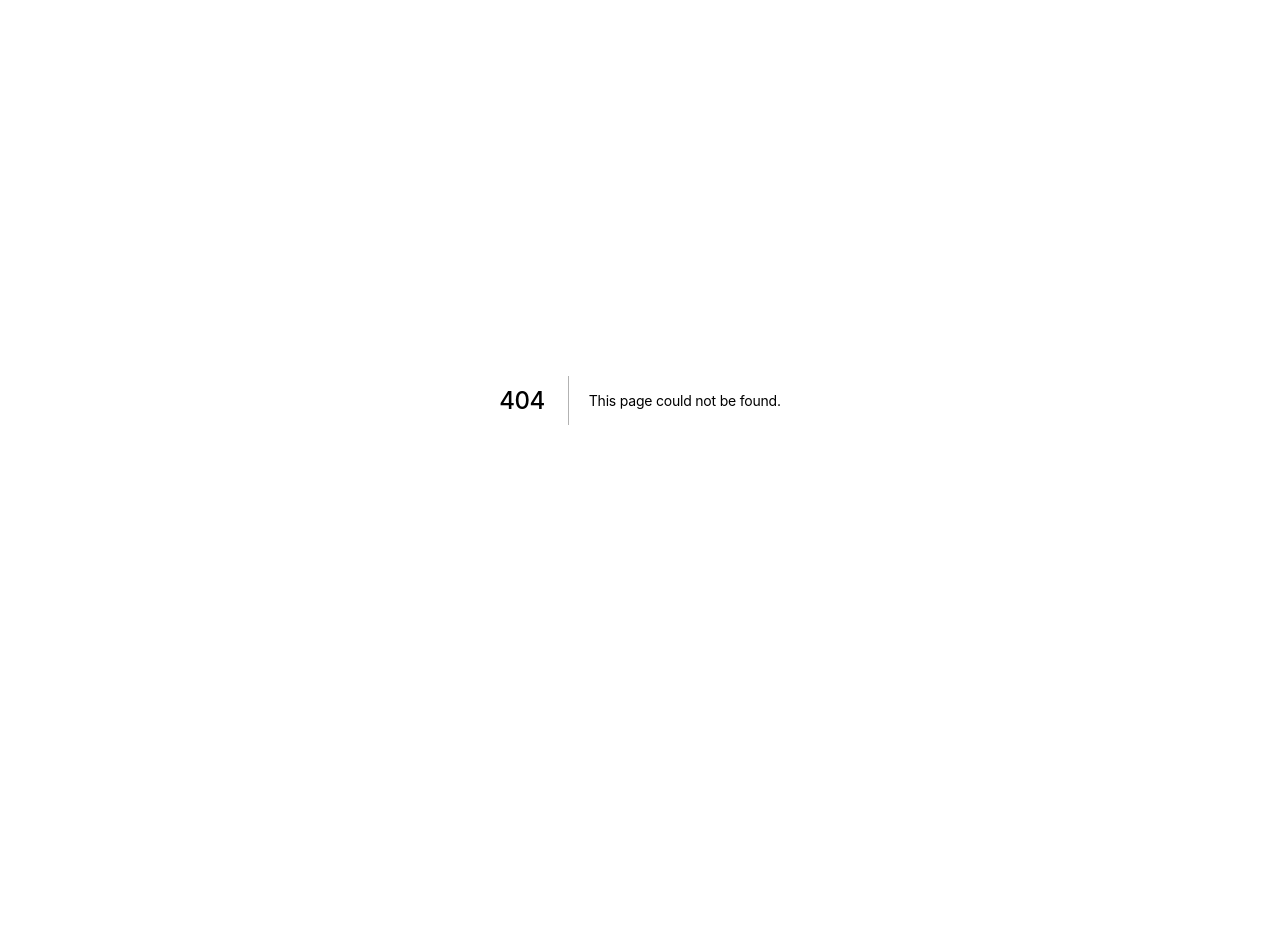
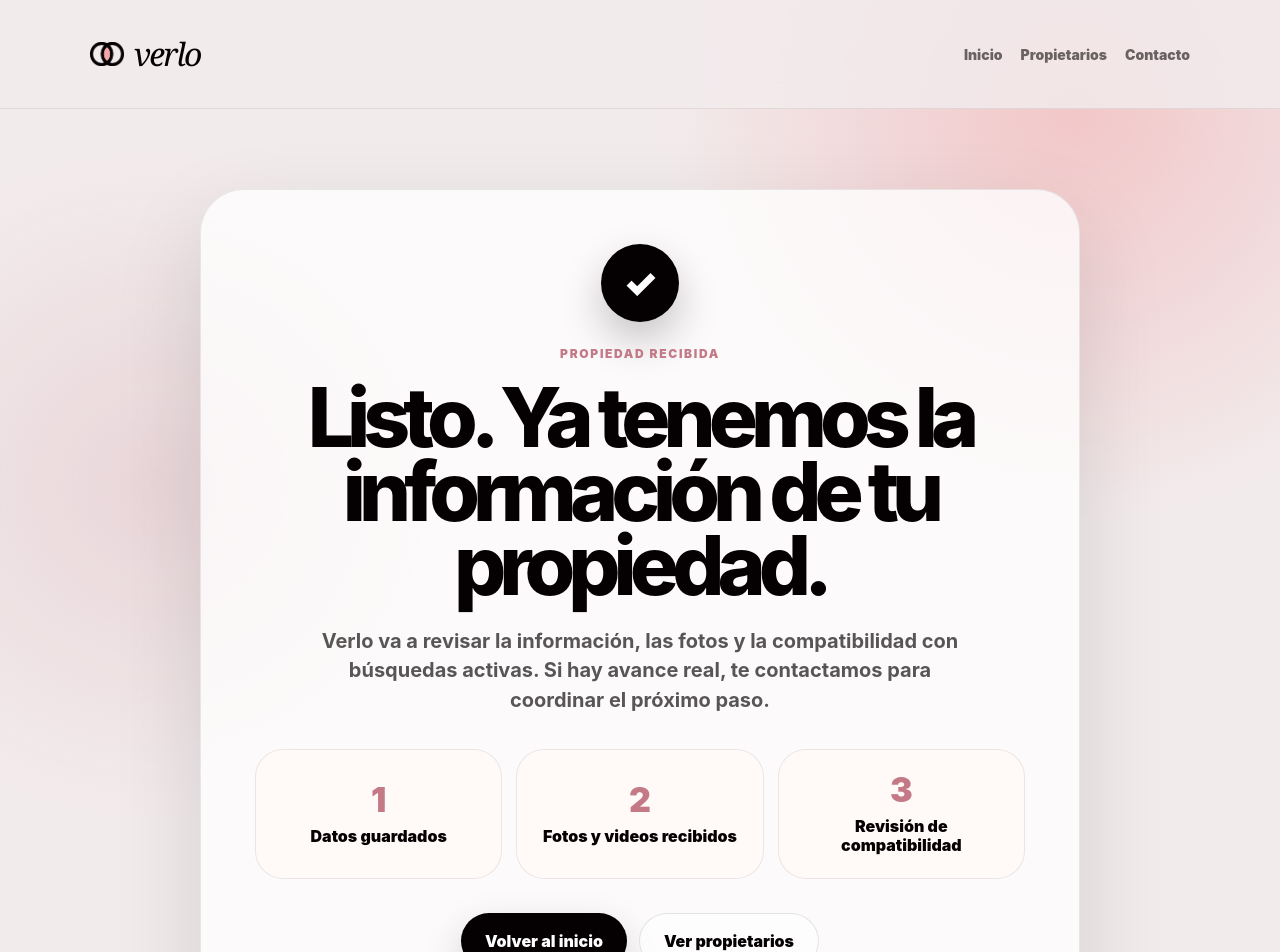
Before and after one commit to rentverlo-dotcom/verlo, a Next.js app: page /owner/completar/1/success in a window 1280 px wide. Before the commit this address had no page. Shown: the top 952 px of the page. Before the commit the page ends 800 px from the top, so only its background shows below. Built offline with nearby package versions, Linux system fonts and the light colour scheme.

Commit message:
Create page.tsx

```diff
--- /dev/null
+++ b/app/owner/completar/[token]/success/page.tsx
@@ -0,0 +1,310 @@
+import Link from "next/link"
+import VerloBrand from "@/components/VerloBrand"
+
+export default function OwnerCompletionSuccessPage() {
+  return (
+    <main className="success-root">
+      <style>{styles}</style>
+
+      <div className="confetti" aria-hidden="true">
+        {Array.from({ length: 42 }).map((_, index) => (
+          <span key={index} style={{ "--i": index } as React.CSSProperties} />
+        ))}
+      </div>
+
+      <nav className="nav">
+        <div className="container nav-inner">
+          <VerloBrand width={34} />
+
+          <div className="nav-links">
+            <Link href="/">Inicio</Link>
+            <Link href="/propietarios">Propietarios</Link>
+            <a href="mailto:hola@verlo.lat">Contacto</a>
+          </div>
+        </div>
+      </nav>
+
+      <section className="success-hero">
+        <div className="container success-card">
+          <div className="success-mark">✓</div>
+
+          <p className="eyebrow">Propiedad recibida</p>
+
+          <h1>Listo. Ya tenemos la información de tu propiedad.</h1>
+
+          <p>
+            Verlo va a revisar la información, las fotos y la compatibilidad con
+            búsquedas activas. Si hay avance real, te contactamos para coordinar
+            el próximo paso.
+          </p>
+
+          <div className="success-grid">
+            <article>
+              <strong>1</strong>
+              <span>Datos guardados</span>
+            </article>
+
+            <article>
+              <strong>2</strong>
+              <span>Fotos y videos recibidos</span>
+            </article>
+
+            <article>
+              <strong>3</strong>
+              <span>Revisión de compatibilidad</span>
+            </article>
+          </div>
+
+          <div className="actions">
+            <Link href="/" className="primary-btn">
+              Volver al inicio
+            </Link>
+
+            <Link href="/propietarios" className="secondary-btn">
+              Ver propietarios
+            </Link>
+          </div>
+        </div>
+      </section>
+    </main>
+  )
+}
+
+const styles = `
+  .success-root {
+    --pink: #f2a8a9;
+    --pink-dark: #c37986;
+    --black: #050002;
+    --soft: #f2ebec;
+    --paper: #fffaf8;
+    min-height: 100vh;
+    overflow: hidden;
+    background:
+      radial-gradient(circle at 84% 10%, rgba(242,168,169,.54), transparent 28%),
+      radial-gradient(circle at 12% 44%, rgba(195,121,134,.18), transparent 26%),
+      var(--soft);
+    color: var(--black);
+    font-family: Inter, system-ui, -apple-system, BlinkMacSystemFont, "Segoe UI", sans-serif;
+  }
+
+  .success-root * {
+    box-sizing: border-box;
+  }
+
+  .container {
+    width: min(1160px, calc(100% - 40px));
+    margin: 0 auto;
+  }
+
+  .nav {
+    position: sticky;
+    top: 0;
+    z-index: 50;
+    backdrop-filter: blur(18px);
+    background: rgba(242, 235, 236, 0.84);
+    border-bottom: 1px solid rgba(5, 0, 2, 0.08);
+  }
+
+  .nav-inner {
+    height: 76px;
+    display: flex;
+    align-items: center;
+    justify-content: space-between;
+    gap: 24px;
+  }
+
+  .nav-links {
+    display: flex;
+    align-items: center;
+    gap: 18px;
+    font-size: 14px;
+  }
+
+  .nav-links a {
+    color: rgba(5, 0, 2, 0.72);
+    text-decoration: none;
+    font-weight: 900;
+  }
+
+  .success-hero {
+    min-height: calc(100vh - 76px);
+    display: grid;
+    place-items: center;
+    padding: 80px 0;
+  }
+
+  .success-card {
+    position: relative;
+    max-width: 880px;
+    padding: 54px;
+    border-radius: 44px;
+    background: rgba(255,255,255,.76);
+    border: 1px solid rgba(5,0,2,.08);
+    box-shadow: 0 34px 90px rgba(5,0,2,.12);
+    text-align: center;
+  }
+
+  .success-mark {
+    width: 78px;
+    height: 78px;
+    margin: 0 auto 22px;
+    display: grid;
+    place-items: center;
+    border-radius: 50%;
+    background: var(--black);
+    color: white;
+    font-size: 38px;
+    font-weight: 950;
+    box-shadow: 0 18px 42px rgba(5,0,2,.22);
+  }
+
+  .eyebrow {
+    margin: 0;
+    color: var(--pink-dark);
+    text-transform: uppercase;
+    letter-spacing: .14em;
+    font-size: 12px;
+    font-weight: 950;
+  }
+
+  h1 {
+    margin: 18px auto 0;
+    max-width: 760px;
+    font-size: clamp(44px, 6.5vw, 82px);
+    line-height: .9;
+    letter-spacing: -.085em;
+  }
+
+  .success-card > p:not(.eyebrow) {
+    margin: 24px auto 0;
+    max-width: 650px;
+    color: rgba(5,0,2,.66);
+    font-size: 20px;
+    line-height: 1.48;
+    font-weight: 650;
+  }
+
+  .success-grid {
+    display: grid;
+    grid-template-columns: repeat(3, 1fr);
+    gap: 14px;
+    margin-top: 34px;
+  }
+
+  .success-grid article {
+    min-height: 130px;
+    padding: 20px;
+    border-radius: 28px;
+    background: var(--paper);
+    border: 1px solid rgba(5,0,2,.08);
+    display: grid;
+    align-content: center;
+    gap: 10px;
+  }
+
+  .success-grid strong {
+    color: var(--pink-dark);
+    font-size: 34px;
+    line-height: 1;
+    font-weight: 950;
+  }
+
+  .success-grid span {
+    font-weight: 950;
+    line-height: 1.2;
+  }
+
+  .actions {
+    display: flex;
+    flex-wrap: wrap;
+    justify-content: center;
+    gap: 12px;
+    margin-top: 34px;
+  }
+
+  .primary-btn,
+  .secondary-btn {
+    display: inline-flex;
+    min-height: 56px;
+    align-items: center;
+    justify-content: center;
+    padding: 0 24px;
+    border-radius: 999px;
+    text-decoration: none;
+    font-weight: 950;
+  }
+
+  .primary-btn {
+    background: var(--black);
+    color: white;
+    box-shadow: 0 18px 42px rgba(5,0,2,.18);
+  }
+
+  .secondary-btn {
+    color: var(--black);
+    background: rgba(255,255,255,.62);
+    border: 1px solid rgba(5,0,2,.1);
+  }
+
+  .confetti {
+    position: fixed;
+    inset: 0;
+    pointer-events: none;
+    overflow: hidden;
+    z-index: 5;
+  }
+
+  .confetti span {
+    --delay: calc((var(--i) % 12) * .12s);
+    position: absolute;
+    top: -30px;
+    left: calc((var(--i) * 37) % 100 * 1%);
+    width: 10px;
+    height: 18px;
+    border-radius: 4px;
+    background: var(--pink-dark);
+    opacity: .9;
+    animation: fall 3.8s var(--delay) ease-in-out infinite;
+  }
+
+  .confetti span:nth-child(3n) {
+    background: var(--black);
+  }
+
+  .confetti span:nth-child(4n) {
+    background: var(--pink);
+  }
+
+  .confetti span:nth-child(5n) {
+    width: 14px;
+    height: 14px;
+    border-radius: 50%;
+  }
+
+  @keyframes fall {
+    0% {
+      transform: translate3d(0, -40px, 0) rotate(0deg);
+      opacity: 0;
+    }
+
+    12% {
+      opacity: 1;
+    }
+
+    100% {
+      transform: translate3d(80px, 110vh, 0) rotate(520deg);
+      opacity: 0;
+    }
+  }
+
+  @media (max-width: 900px) {
+    .success-card {
+      padding: 34px 22px;
+      border-radius: 34px;
+    }
+
+    .success-grid {
+      grid-template-columns: 1fr;
+    }
+  }
+`
```
